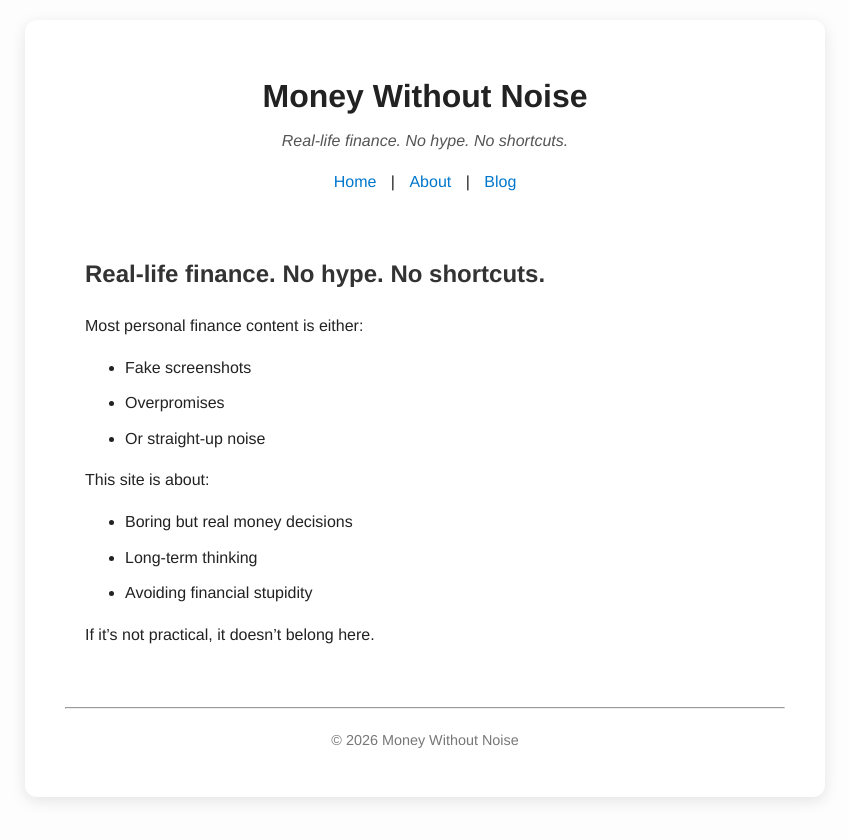
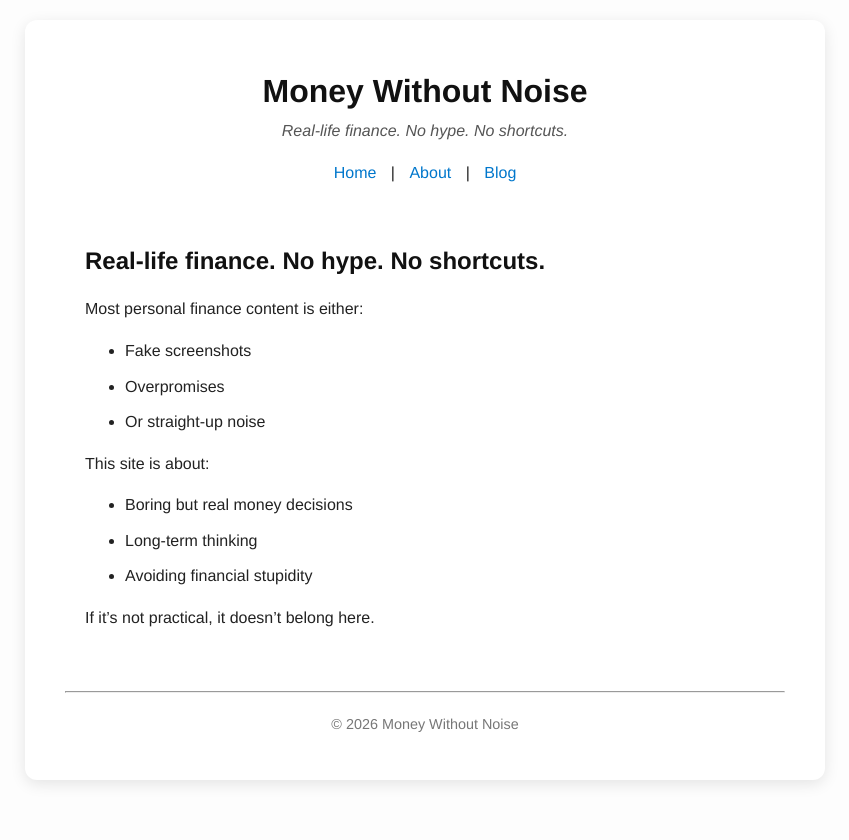
Before and after one commit to HarieshMK/HarieshMK.github.io, a Jekyll site: the page built from index.md, in a window 1280 px wide. Shown: the top 840 px of the page, without its empty margins (215-1064 px from the left). Built offline with Jekyll 4.4.1, drawn with Linux system fonts in a browser that asks for light colours.

Commit message:
Update style.css

```diff
--- a/assets/css/style.css
+++ b/assets/css/style.css
@@ -103,3 +103,16 @@
   border-radius: 12px;
   margin-bottom: 20px;
 }
+h1, h2, h3 {
+  color: #111;
+  line-height: 1.3;
+}
+
+h1 {
+  font-size: 2.1rem;
+  margin-bottom: 0.5em;
+}
+
+h2 {
+  margin-top: 2em;
+}
```
